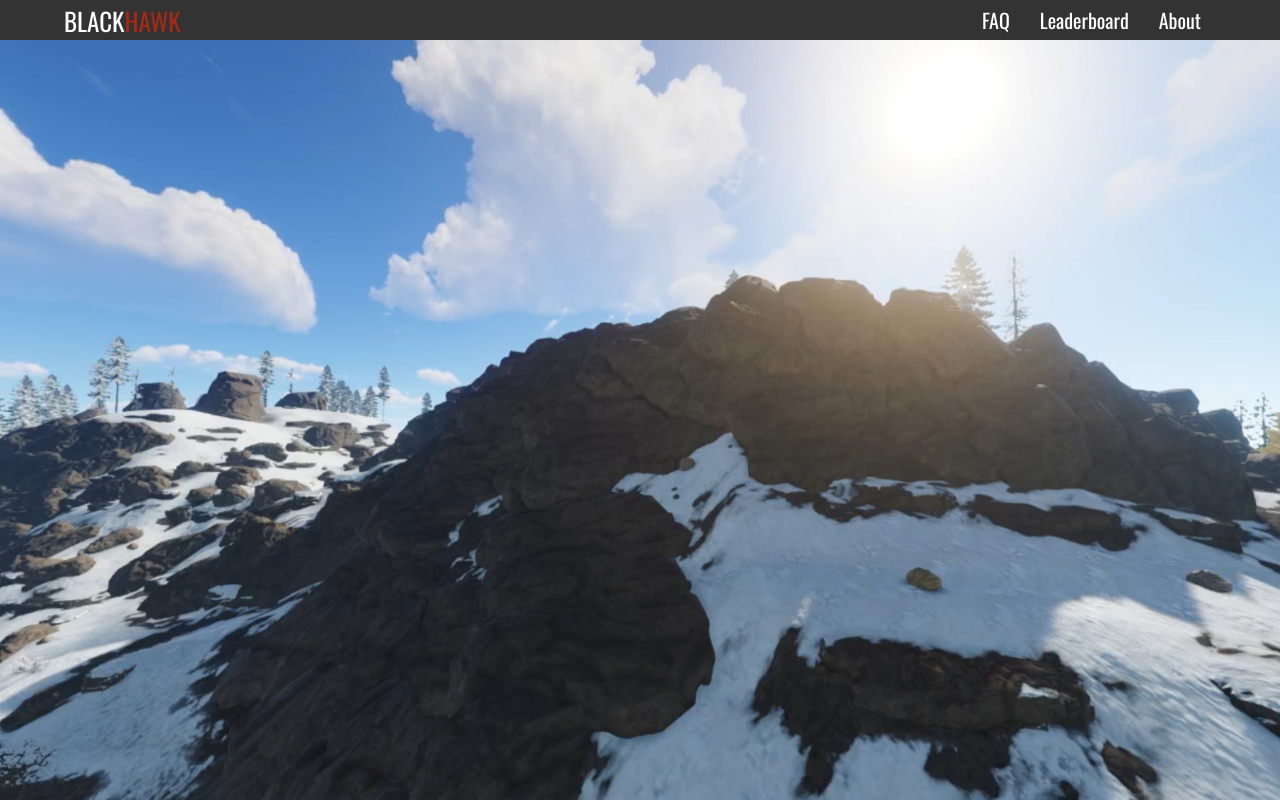
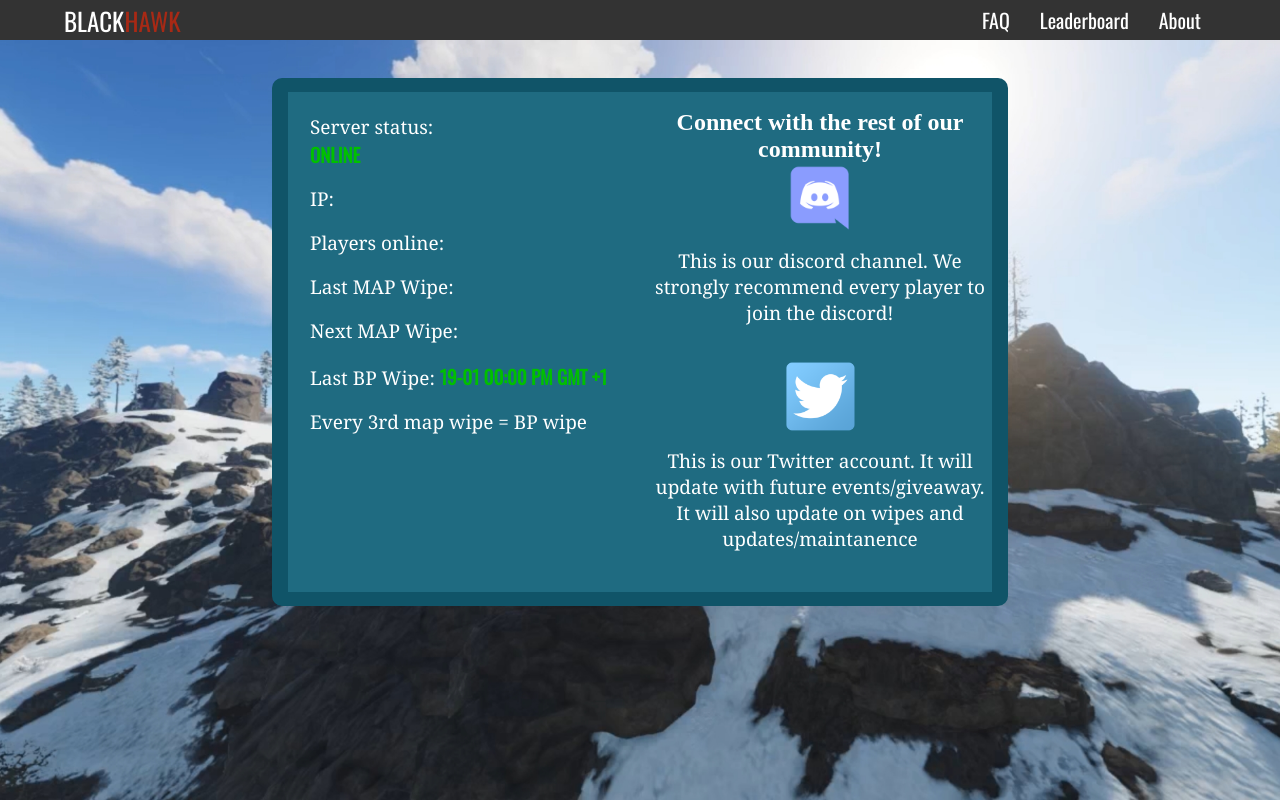
Before and after one commit to AndreasLagoni/blackhawk-website-version2, a plain HTML site: page about.html in a window 1280 px wide. Drawn offline with nearby package versions, Linux system fonts and the light colour scheme.

Commit message:
Random update

```diff
--- a/CSS Fil/maincss.css
+++ b/CSS Fil/maincss.css
@@ -178,7 +178,91 @@ p, button {
     color: white;
     padding: 10px 0px;
   }
+/* ABOUT STYLING */
+    .insidebgabout {
+        width: 55%;
+        height: auto;
+        position: relative;
+        top: 5%;
+        margin: 0 auto;
+        background-color: #105468;
+        padding: 14px 16px;
+        display: flex;
+        justify-content: flex-start;
+        flex-direction: row;
+        border-radius: 10px;
+    }
+    .insidebgfaq h1, p {
+        color: white;
+        margin: 10px 0px;
+    }
+    .insidebgfaq p {
+        font-size: 17px;
+    }
+    .insidebgfaq a {
+        color: white;
+    }
+/* ------------ SERVER INFO ------------ */
 
+.serverinfo {
+    width: 50%;
+    height: 500px;
+    background-color: #1F6B81;
+    padding-left: 1em;
+  }
+  .serverinfo h2, p {
+    color: white;
+    padding: 4px 6px;
+  }
+  .serverinfo p {
+      font-size: 19px;
+  }
+  .serverinfo span {
+    font-weight: bold;
+    font-size: 19px;
+  }
+  #online {
+    color: rgb(0, 192, 0);
+    display: block;
+  }
+  #offline {
+    color: rgb(160, 0, 0);
+    display: none;
+  }
+  /* ------------ SERVER SOCIAL ------------ */
+
+  .serversocial {
+    width: 50%;
+    height: 500px;
+    background-color: #1F6B81;
+    display: flex;
+    flex-direction: column;
+    flex-wrap: wrap;
+    text-align: center;
+  }
+  .serversocial p {
+    font-size: 19px;
+  }
+  .serversocial h2 {
+    width: 100%;
+    height: 10%;
+    margin-top: 5%;
+    color: white;
+  }
+  .serversocial a , img{
+    width: 75px;
+    height: 75px;
+  }
+  .socialdiscord {
+    width: 100%;
+    height: 40%;
+    text-align: center;
+  }
+  .socialtwitter {
+    width: 100%;
+    height: 40%;
+    text-align: center;
+  }
   /* COLLAPSE FAQ */
   .collapsible {
     background-color: #333333;
@@ -363,7 +447,14 @@ p, button {
     color: #bf6000;
   }
 /* --- SCALING --- */
-
+@media screen and (max-width: 1200px) {
+    .insidebgfaq {
+        width: 95%;
+    }
+    .insidebgabout {
+        width: 95%;
+    }
+}
 @media screen and (max-width: 800px) {
     .insidebg {
         width: 85%;
@@ -372,14 +463,24 @@ p, button {
         width: 100%;
         padding: 0;
     }
+    .insidebgabout {
+        flex-direction: column;
+    }
+    .serverinfo {
+        width: 100%;
+        padding: 0;
+    }
+    .serversocial {
+        width: 100%;
+    }
 }
 @media screen and (max-width: 600px) {
     .modal-content {
         width: 80%;
     }
 }
-@media screen and (max-width: 1200px) {
-    .insidebgfaq {
-        width: 95%;
+@media screen and (max-width: 450px) {
+    .navrest a {
+        padding: 5px 5px;
     }
 }
--- a/about.html
+++ b/about.html
@@ -19,14 +19,39 @@
                 <a href="index.html" id="home"><li>BLACK<span style="color: #A72915">HAWK</span></li></a>
             </div>
             <div class="navrest">
-            <a href="about.html" id="about"><li>About</li></a>
-            <a href="leaderboard.html" id="leaderboard"><li>Leaderboard</li></a>
-            <a href="faq.html" id="faq"><li>FAQ</li></a>
+                <a href="about.html" id="about"><li>About</li></a>
+                <a href="leaderboard.html" id="leaderboard"><li>Leaderboard</li></a>
+                <a href="faq.html" id="faq"><li>FAQ</li></a>
             </div>
         </nav>
-        <div class="bg"></div>
+        <div class="bg">
+            <main class="insidebgabout">
+                <div class="serverinfo">
+                    <h2 id="servername"></h2>
+                    <p>Server status:  <span id="online">ONLINE</span><span id="offline">OFFLINE</span></p>
+                    <p>IP:  <span style="color: rgb(0, 192, 0)" id="ipserver"></span></p>
+                    <p>Players online:  <span id="onlineplayers"style="color: rgb(0, 192, 0)"></span></p>
+                    <p>Last MAP Wipe:  <span style="color: rgb(0, 192, 0)" id="lastmapwipe"></span>
+                    <p>Next MAP Wipe:  <span style="color: rgb(0, 192, 0)" id="nextmapwipe"></span></p>
+                    <p>Last BP Wipe:  <span style="color: rgb(0, 192, 0)">19-01 00:00 PM GMT +1</span></p>
+                    <p>Every 3rd map wipe = BP wipe</p>
+
+                </div>
+                <div class="serversocial">
+                    <h2>Connect with the rest of our community!</h2>
+                        <div class="socialdiscord">
+                            <a href="https://discord.gg/g28Xks" target="_blank"><img src="billeder/discord.png" alt="Discord"></a>
+                            <p>This is our discord channel. We strongly recommend every player to join the discord! </p>
+                        </div>
+                        <div class="socialtwitter">
+                            <a href="https://twitter.com/BlackhawkRust" target="_blank"><img src="billeder/twitter.png" alt="Twitter"></a>
+                            <p>This is our Twitter account. It will update with future events/giveaway. It will also update on wipes and updates/maintanence</p>
+                        </div>
+                </div>
+            </main>
+        </div>
 
 
-        <script src="" async defer></script>
+        <script src="javascript.js" async defer></script>
     </body>
 </html>
--- a/javascript.js
+++ b/javascript.js
@@ -23,7 +23,6 @@ function copyIpfunction() {
     /* Copy the text inside the text field */
     document.execCommand("copy");
   }
-
 var socket = io();
 
 socket.on("connect", function() {
```
Also changed, not shown: Billeder/discord.png (added), Billeder/twitter.png (added).
